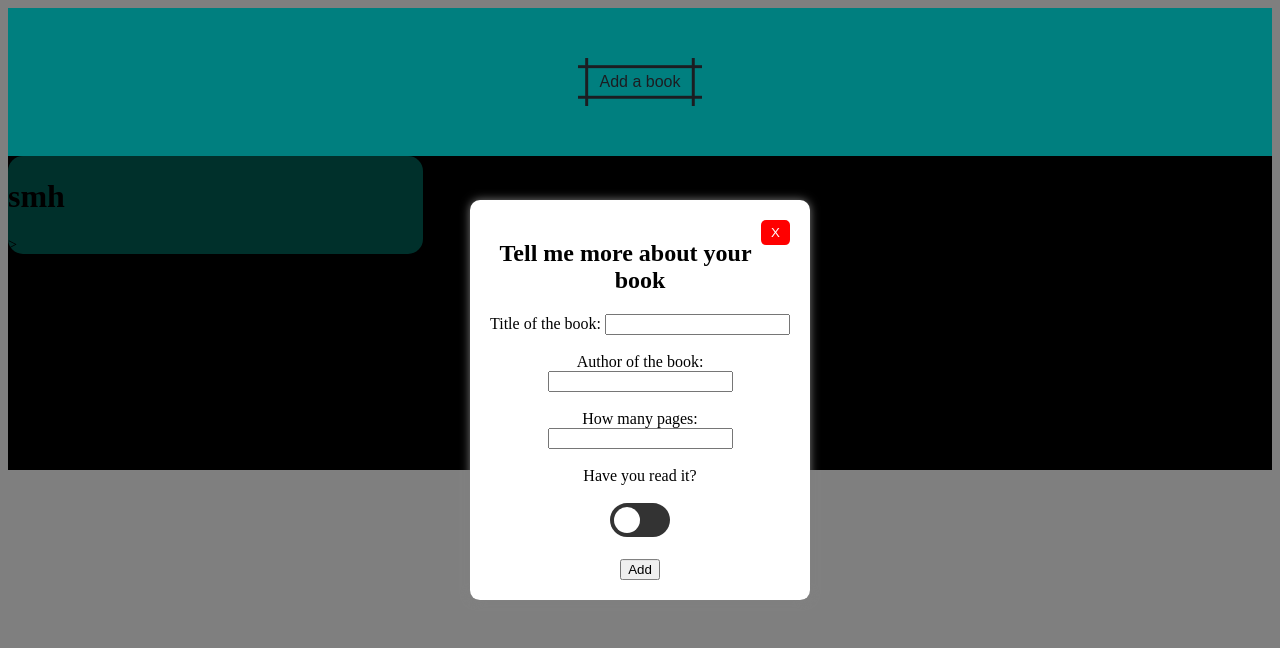
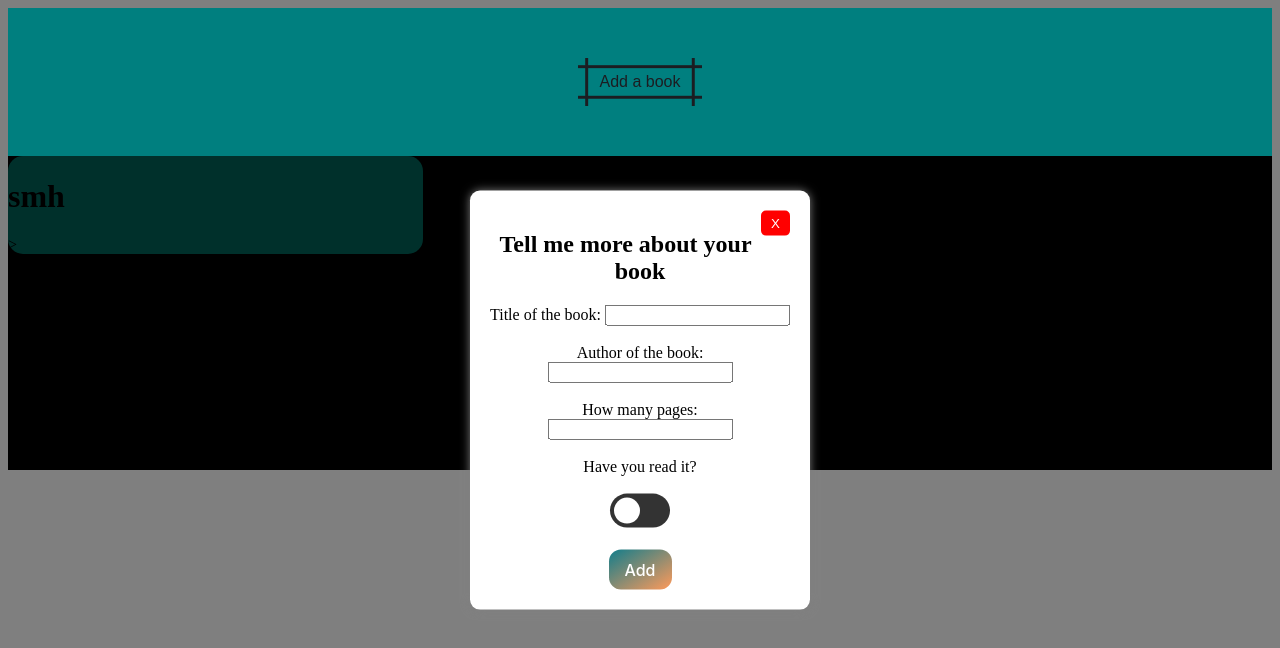
Before and after one commit to mironprog/Odin-projects, a plain HTML site: page Library/index.html in a window 1280 px wide. Both pictures are taken after a click on the button "Add a book". Drawn offline with Linux system fonts and the light colour scheme.

Commit message:
i was lying haha

```diff
--- a/Library/index.css
+++ b/Library/index.css
@@ -144,3 +144,34 @@ input:checked + .slider {
 input:checked + .slider:before {
   transform: translateX(26px);
 }
+
+/* elcsóringáltam még1 gombot*/
+.button-62 {
+  background: linear-gradient(to bottom right, #127d8b, #FF9A5A);
+  border: 0;
+  border-radius: 12px;
+  color: #FFFFFF;
+  cursor: pointer;
+  display: inline-block;
+  font-family: -apple-system,system-ui,"Segoe UI",Roboto,Helvetica,Arial,sans-serif;
+  font-size: 16px;
+  font-weight: 500;
+  line-height: 2.5;
+  outline: transparent;
+  padding: 0 1rem;
+  text-align: center;
+  text-decoration: none;
+  transition: box-shadow .2s ease-in-out;
+  user-select: none;
+  -webkit-user-select: none;
+  touch-action: manipulation;
+  white-space: nowrap;
+}
+
+.button-62:not([disabled]):focus {
+  box-shadow: 0 0 .25rem rgba(0, 0, 0, 0.5), -.125rem -.125rem 1rem rgba(239, 71, 102, 0.938), .125rem .125rem 1rem rgba(255, 154, 90, 0.5);
+}
+
+.button-62:not([disabled]):hover {
+  box-shadow: 0 0 .25rem rgba(0, 0, 0, 0.5), -.125rem -.125rem 1rem rgba(21, 48, 199, 0.5), .125rem .125rem 1rem rgba(255, 154, 90, 0.5);
+}
--- a/Library/index.js
+++ b/Library/index.js
@@ -53,7 +53,7 @@ document.addEventListener("DOMContentLoaded", function() {
                     <span class="slider"></span>
                   </label><br><br>
 
-                  <button type="submit" class="btn">Add</button>
+                  <button type="submit" class="button-62">Add</button>
               </form>
           </div>
       `;
```
